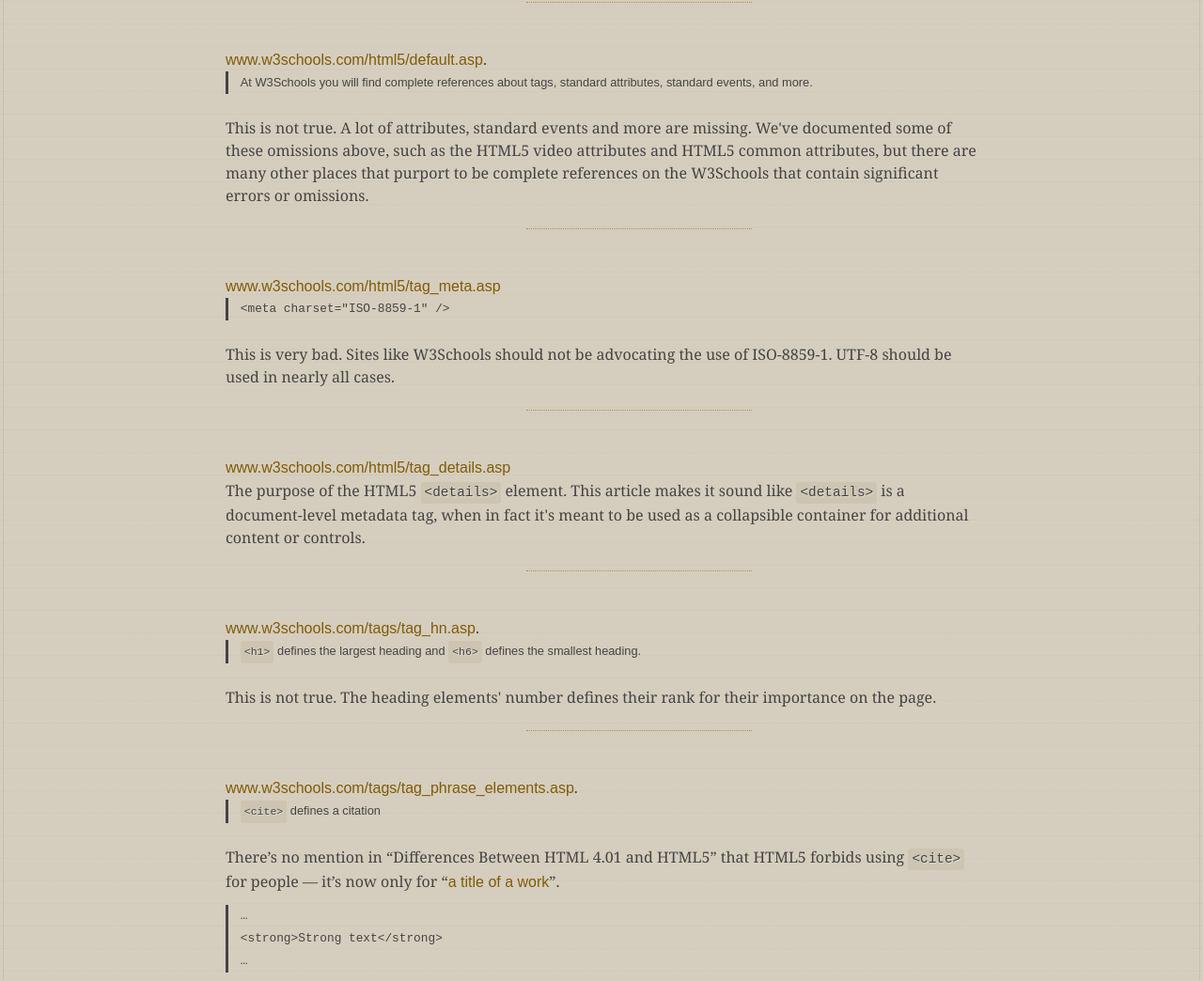
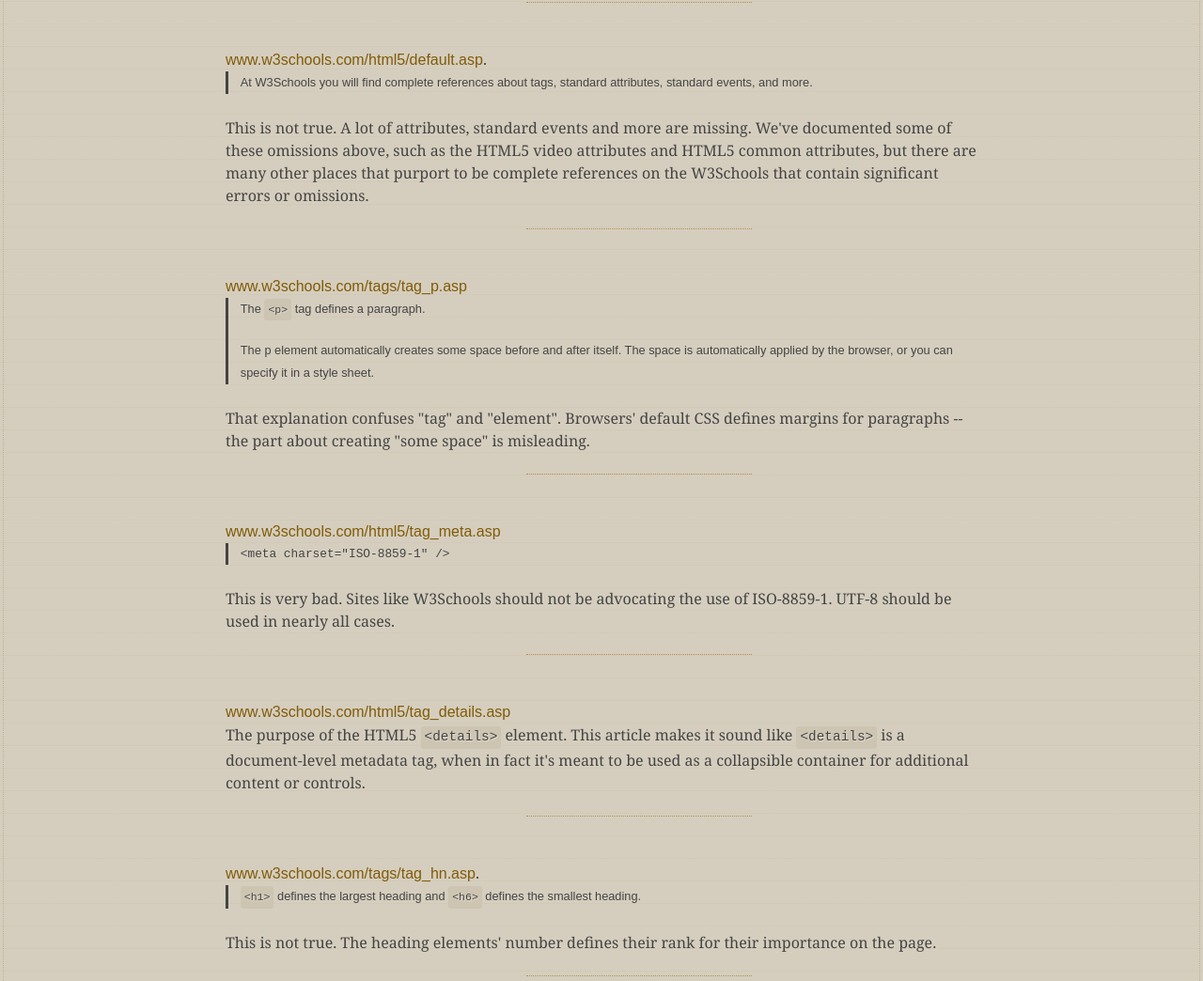
Before and after one commit to paulirish/w3fools, a plain HTML site: page index.html in a window 1280 px wide. Shown: the part 8759-9803 px from the top of the page at 94% size. Drawn offline with nearby package versions, Linux system fonts and the light colour scheme.

Commit message:
new content on paragraph element from Garret Smith. (thx @GarrettS !)

```diff
--- a/index.html
+++ b/index.html
@@ -597,6 +597,25 @@
                     </p>
                   </li>
 
+
+
+                  <li id="tag_p">
+                    <a href="#tag_p" class="wrap">#</a>
+                    <a href="http://www.w3schools.com/tags/tag_p.asp" rel="nofollow" class="w3s-link">www.w3schools.com/tags/tag_p.asp</a>
+                    <blockquote>
+
+                      <p>The <code>&lt;p></code> tag defines a paragraph.</p>
+
+                      <p>The p element automatically creates some space before and after itself. The space is automatically applied by the browser, or you can specify it in a style sheet.</p>
+
+                      </blockquote>
+                    <p>
+                      That explanation confuses "tag" and "element". Browsers' default CSS
+                      defines margins for paragraphs -- the part about creating "some space"
+                      is misleading.
+                    </p>
+                  </li>
+
                   <li id="tag_meta">
                     <a href="#tag_meta" class="wrap">#</a>
                     <a href="http://www.w3schools.com/html5/tag_meta.asp" rel="nofollow" class="w3s-link">www.w3schools.com/html5/tag_meta.asp</a>
```
